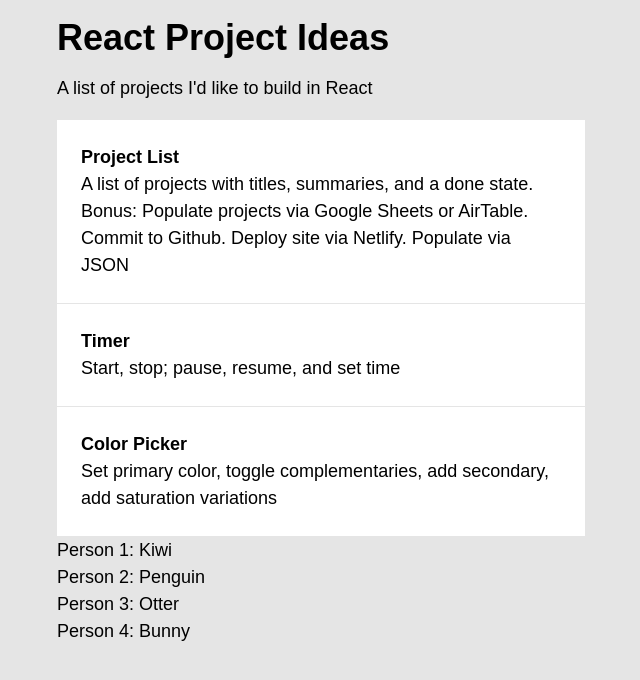
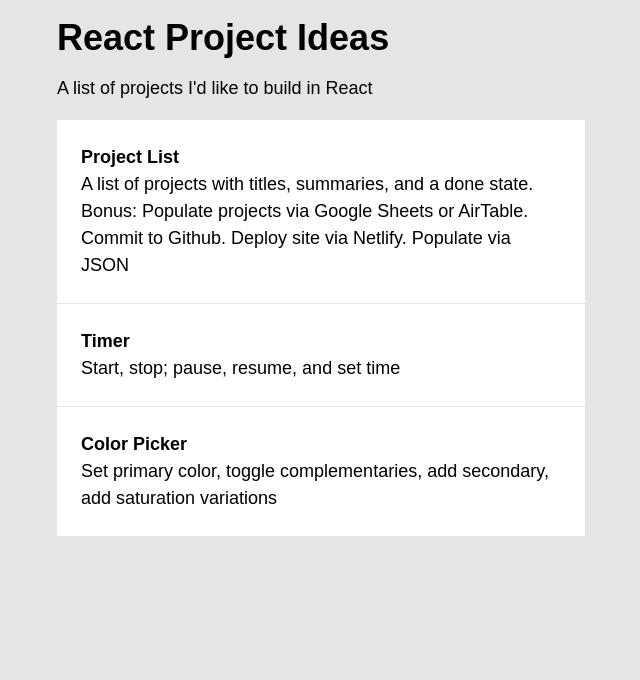
Before and after one commit to franciscohui/react-projects, a React (Create React App) app: page / in a window 1280 px wide. Shown: the top 680 px of the page, without its empty margins (343-983 px from the left). Built offline with nearby package versions, Linux system fonts and the light colour scheme.

Commit message:
Remove DataTest example

```diff
--- a/src/App.js
+++ b/src/App.js
@@ -1,6 +1,5 @@
 import React from "react";
 import Projects from "./Projects";
-import Names from "./DataTest";
 import "./styles.css";
 
 export default function App() {
@@ -9,7 +8,6 @@ export default function App() {
       <h1>React Project Ideas</h1>
       <p>A list of projects I'd like to build in React</p>
       <Projects />
-      <Names />
     </div>
   );
 }
--- a/src/DataTest.js
+++ /dev/null
@@ -1,58 +0,0 @@
-import React from "react";
-
-//Data to iterate through
-const grouplistz1 = [
-  {
-    name: "Person 1",
-    spiritAnimal: "Kiwi"
-  },
-  {
-    name: "Person 2",
-    spiritAnimal: "Penguin"
-  },
-  {
-    name: "Person 3",
-    spiritAnimal: "Otter"
-  },
-  {
-    name: "Person 4",
-    spiritAnimal: "Bunny"
-  }
-];
-
-const Group = () => {
-  return (
-    <div>
-      <Person individualDataz2={grouplistz1} />
-    </div>
-  );
-};
-
-// class Group extends React.Component {
-//   render() {
-//     return (
-//       <div>
-//         <Person individualDataz2={grouplistz1} />
-//       </div>
-//     );
-//   }
-// }
-
-const Person = props => {
-  const rows = props.individualDataz2.map((row, index) => {
-    return (
-      <div key={index}>
-        <span>{row.name}: </span>
-        <span>{row.spiritAnimal}</span>
-      </div>
-    );
-  });
-
-  return <div>{rows}</div>;
-};
-
-export default Group;
-
-// export default function Names() {
-
-// }
```
